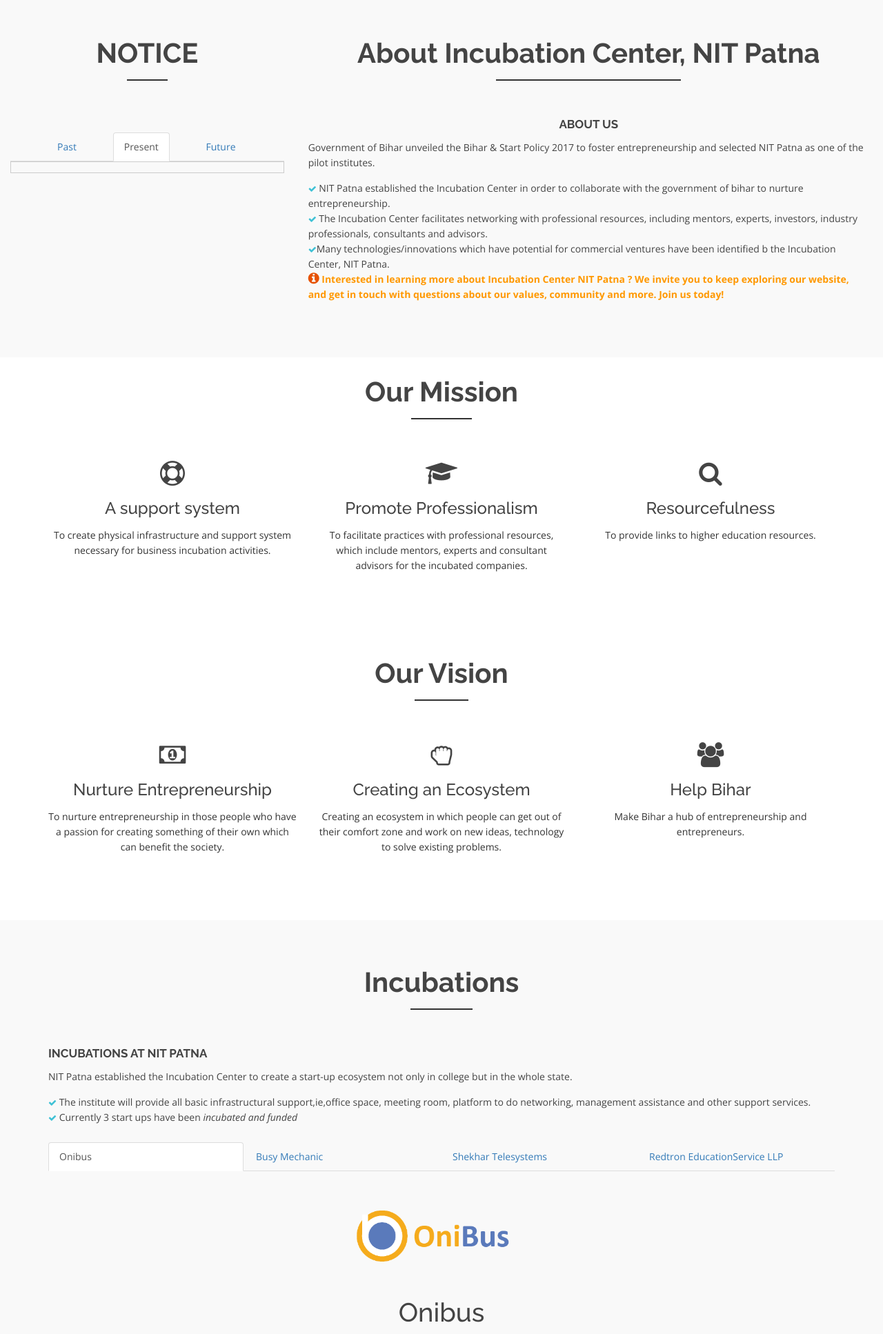
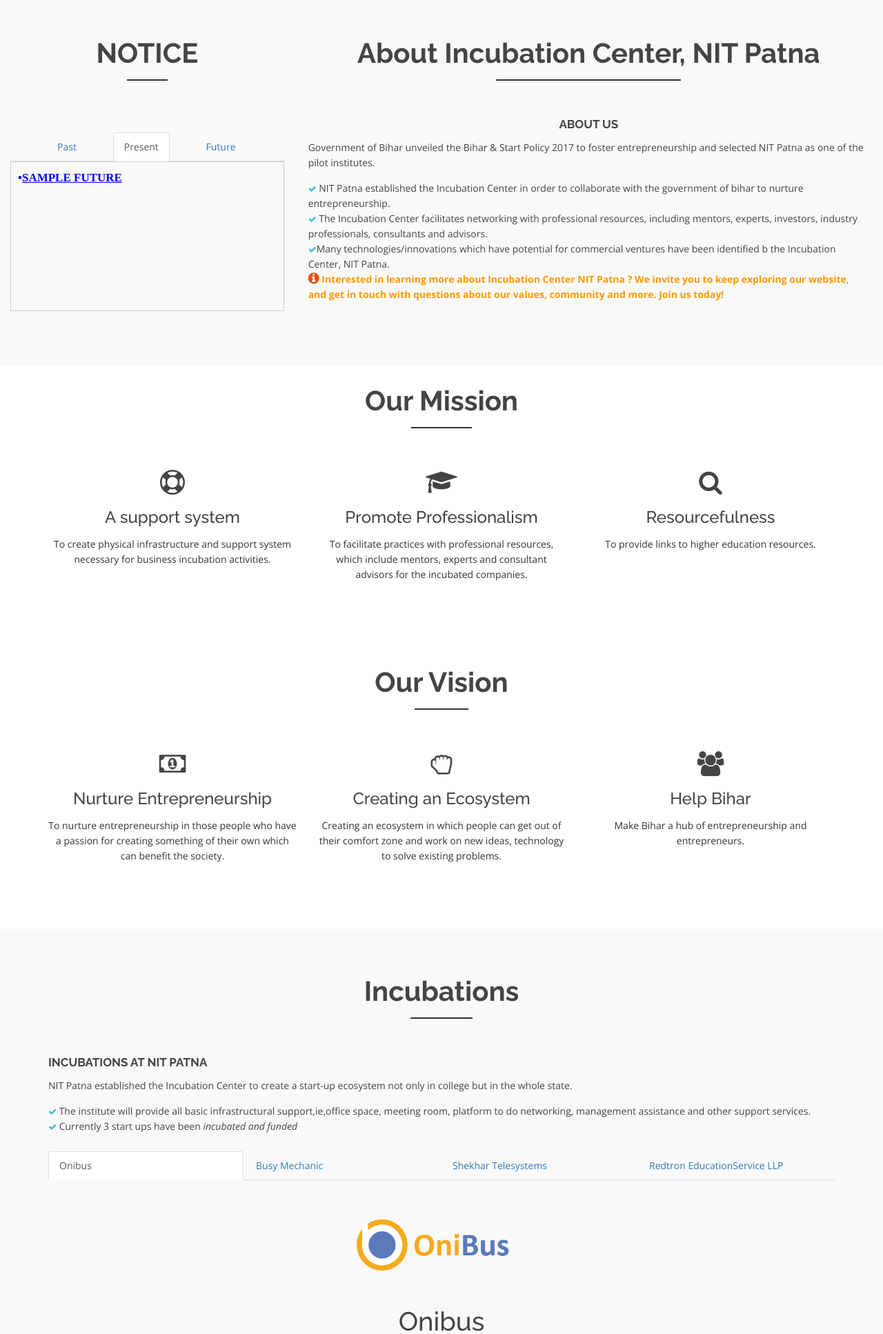
Before and after one commit to ANUJAGRAWAL2000/ICW-22, a Node server app: template views/index.ejs in a window 1280 px wide. Shown: the part 973-2907 px from the top of the page at 69% size. Run offline with Node 20, Linux system fonts and the light colour scheme; the template is opened without the code that fills it: most values are stand-ins (such as "Sample title", 1, 10 or a date in 2020); some libraries are stand-ins or nearby versions.

Commit message:
hanges the index.ejs file and app.js file

```diff
--- a/app.js
+++ b/app.js
@@ -34,13 +34,11 @@
     if (err) {
       console.log(err);
     } else {
-      for (let index = 0; index < found.length; index++) {
-        console.log(found[index].past);
-      }
 
+      res.render("index",{arr:found});
     }
   });
-  res.render("index");
+
 });
 
 app.get("/notice", (req, res) => {
--- a/views/index.ejs
+++ b/views/index.ejs
@@ -241,90 +241,48 @@
           <div class="single-well">
             <ul style="list-style-type: disc;">
 
-              <!-- <li>
-                      <a href="http://www.nitp.ac.in/uploads20/Software%20Robotic%20Process%20Automation%20(RPA)%20Brouchure-03.09.2021.pdf">
-                        <h4 class="sec-head"><span>&#x2022;</span><u>Online Faculty Development Program On Software Robotic Process Automation (RPA) </u></h4>
+              <% for (let i=0; i<arr.length; i++){ %>
+                <% if(arr[i].past!=""){ %>
+                <li>
+                  <a
+                    href="/">
+                    <h4 class="sec-head"><span>&#x2022;</span><u><%= arr[i].past %> </u></h4>
                   </a>
                 </li>
-                    <li>
-                      <a href="http://www.nitp.ac.in/uploads20/Software%20Robotic%20Process%20Automation%20(RPA)%20Brouchure-03.09.2021.pdf">
-                        <h4 class="sec-head"><span>&#x2022;</span><u>Online Faculty Development Program On Software Robotic Process Automation (RPA) </u></h4>
-                      </a>
-                    </li>
-                    <li>
-                      <a href="http://www.nitp.ac.in/uploads20/Software%20Robotic%20Process%20Automation%20(RPA)%20Brouchure-03.09.2021.pdf">
-                        <h4 class="sec-head"><span>&#x2022;</span><u>Online Faculty Development Program On Software Robotic Process Automation (RPA) </u></h4>
-                      </a>
-                    </li> -->
+                <%} } %>
             </ul>
           </div>
         </div>
-        <!-- <div id="menu2" class="well-middle tab-pane fade scroll notice row">
+        <div id="menu2" class="well-middle tab-pane fade scroll notice row">
                 <div class="single-well">
                   <ul style="list-style-type: disc;">
+                    <% for (let i=0; i<arr.length; i++){ %>
+                      <% if(arr[i].present!=""){ %>
                       <li>
-                      <a href="http://www.nitp.ac.in/uploads20/Software%20Robotic%20Process%20Automation%20(RPA)%20Brouchure-03.09.2021.pdf">
-                        <h4 class="sec-head"><span>&#x2022;</span><u>Online Faculty Development Program On Software Robotic Process Automation (RPA) </u></h4>
+                        <a
+                          href="/">
+                          <h4 class="sec-head"><span>&#x2022;</span><u><%= arr[i].present %> </u></h4>
                         </a>
                       </li>
+                      <%} } %>
+                  </ul>
+                </div>
+              </div>
+        <div id="menu1" class="well-middle tab-pane fade in active scroll notice row">
+          <div class="single-well">
+            <ul style="list-style-type: disc;">
+              <% for (let i=0; i<arr.length; i++){ %>
+                <% if(arr[i].future != ""){ %>
                 <li>
-                      <a href="http://www.nitp.ac.in/uploads20/Software%20Robotic%20Process%20Automation%20(RPA)%20Brouchure-03.09.2021.pdf">
-                        <h4 class="sec-head"><span>&#x2022;</span><u>Online Faculty Development Program On Software Robotic Process Automation (RPA) </u></h4>
+                  <a
+                    href="/">
+                    <h4 class="sec-head"><span>&#x2022;</span><u><%= arr[i].future %> </u></h4>
                   </a>
                 </li>
-                    <li>
-                      <a href="http://www.nitp.ac.in/uploads20/Software%20Robotic%20Process%20Automation%20(RPA)%20Brouchure-03.09.2021.pdf">
-                        <h4 class="sec-head"><span>&#x2022;</span><u>Online Faculty Development Program On Software Robotic Process Automation (RPA) </u></h4>
-                      </a>
-                    </li>
-                    <li>
-                      <a href="http://www.nitp.ac.in/uploads20/Software%20Robotic%20Process%20Automation%20(RPA)%20Brouchure-03.09.2021.pdf">
-                        <h4 class="sec-head"><span>&#x2022;</span><u>Online Faculty Development Program On Software Robotic Process Automation (RPA) </u></h4>
-                      </a>
-                    </li>
+                <% }} %>
             </ul>
           </div>
-              </div> -->
-        <!-- <div id="menu1" class="well-middle tab-pane fade in active scroll notice row">
-          <div class="single-well">
-            <ul style="list-style-type: disc;">
-              <li>
-                <a
-                  href="http://www.nitp.ac.in/uploads20/Software%20Robotic%20Process%20Automation%20(RPA)%20Brouchure-03.09.2021.pdf">
-                  <h4 class="sec-head"><span>&#x2022;</span><u>Online Faculty Development Program On Software Robotic
-                      Process Automation (RPA) </u></h4>
-                </a>
-              </li>
-              <li>
-                <a
-                  href="http://www.nitp.ac.in/uploads20/Software%20Robotic%20Process%20Automation%20(RPA)%20Brouchure-03.09.2021.pdf">
-                  <h4 class="sec-head"><span>&#x2022;</span><u>Online Faculty Development Program On Software Robotic
-                      Process Automation (RPA) </u></h4>
-                </a>
-              </li>
-              <li>
-                <a href="">
-                  <h4 class="sec-head"><span>&#x2022;</span><u>Incubation centre greets the entrepreneurship day and
-                      organize a webinar. Today at 6PM. </u></h4>
-                </a>
-              </li>
-              <li>
-                <a
-                  href="http://www.nitp.ac.in/uploads20/Software%20Robotic%20Process%20Automation%20(RPA)%20Brouchure-03.09.2021.pdf">
-                  <h4 class="sec-head"><span>&#x2022;</span><u>Online Faculty Development Program On Software Robotic
-                      Process Automation (RPA) </u></h4>
-                </a>
-              </li>
-              <li>
-                <a
-                  href="http://www.nitp.ac.in/uploads20/Software%20Robotic%20Process%20Automation%20(RPA)%20Brouchure-03.09.2021.pdf">
-                  <h4 class="sec-head"><span>&#x2022;</span><u>Online Faculty Development Program On Software Robotic
-                      Process Automation (RPA) </u></h4>
-                </a>
-              </li>
-            </ul>
         </div>
-        </div> -->
       </div>
     </div>
     <div class="container col-md-8 col-sm-8 col-xs-12">
```
Also changed, not shown: views/forloop.html (line endings or trailing spaces). Lines whose indentation alone changed are shown as unchanged.
